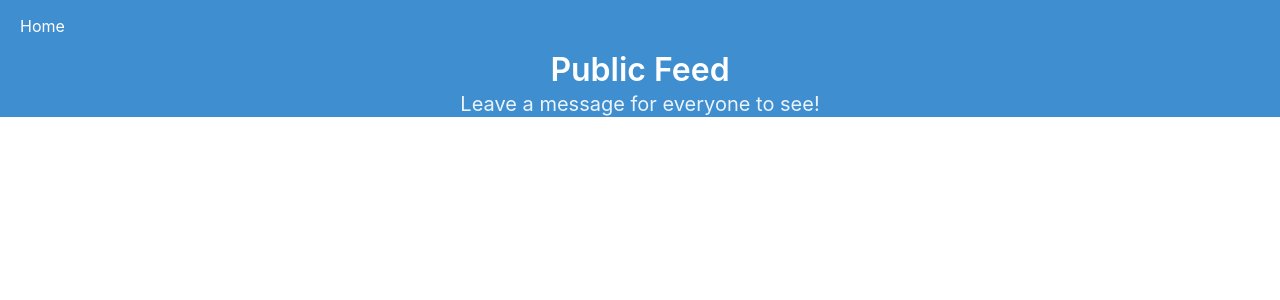
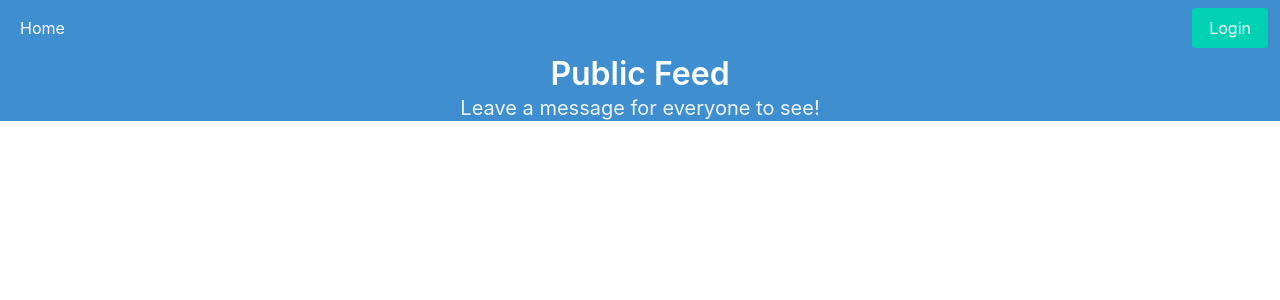
Before and after one commit to Alvintol/auth0-feed, a Django app: page / in a window 1280 px wide. Shown: the top 300 px of the page. Run offline with Django 4.2, Linux system fonts and the light colour scheme.

Commit message:
add login/logout buttons to base template

```diff
--- a/feedapp/templates/feedapp/base.html
+++ b/feedapp/templates/feedapp/base.html
@@ -19,7 +19,13 @@
               <a href="/" class="navbar-item">Home</a>
             </div>
             <div class="navbar-end pl-2">
-              <div class="navbar-item"></div>
+              <div class="navbar-item">
+                {% if user.is_authenticated %}
+                <a href="/logout/" class="button is-primary">Logout</a>
+                {% else %}
+                <a href="/login/auth0" class="button is-primary">Login</a>
+                {% endif %}
+              </div>
             </div>
           </div>
         </nav>
```
